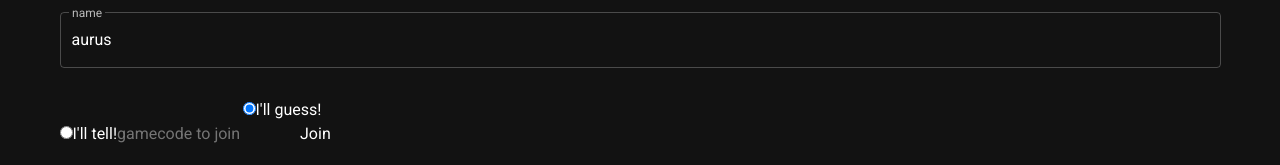
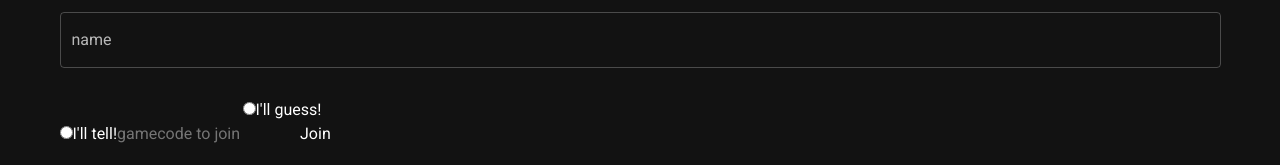
Before and after one commit to Aurusfeles/online_games, a Nuxt app: page /codenames/1 in a window 1280 px wide. Shown: the top 165 px of the page. Built offline with nearby package versions, Linux system fonts and the light colour scheme; no server answers.

Commit message:
prevent guesser to return cards, black word has skull icons

```diff
--- a/components/CodenamesCard.vue
+++ b/components/CodenamesCard.vue
@@ -6,7 +6,9 @@
     :outlined="!word_info.flipped"
     x-large
   >
-    {{ word }}
+    <v-icon v-if="this.word_info.color == 'black'" left>mdi-skull</v-icon
+    >{{ word
+    }}<v-icon right v-if="this.word_info.color == 'black'">mdi-skull</v-icon>
   </v-btn>
 </template>
 
--- a/pages/codenames/_slug.vue
+++ b/pages/codenames/_slug.vue
@@ -63,7 +63,7 @@ export default {
       game_code: "",
       socket: null,
       game_data: {},
-      player: { name: "aurus", role: "guess" },
+      player: { name: "", role: "" },
       global_chat: [],
       word_list: {},
     };
@@ -115,7 +115,9 @@ export default {
       this.msg_to_send = "";
     },
     return_card(word) {
-      console.log("hey!");
+      if (this.player.role != "tell") {
+        return;
+      }
       this.socket.emit("return_card", {
         game_code: this.game_code,
         word: word,
```
